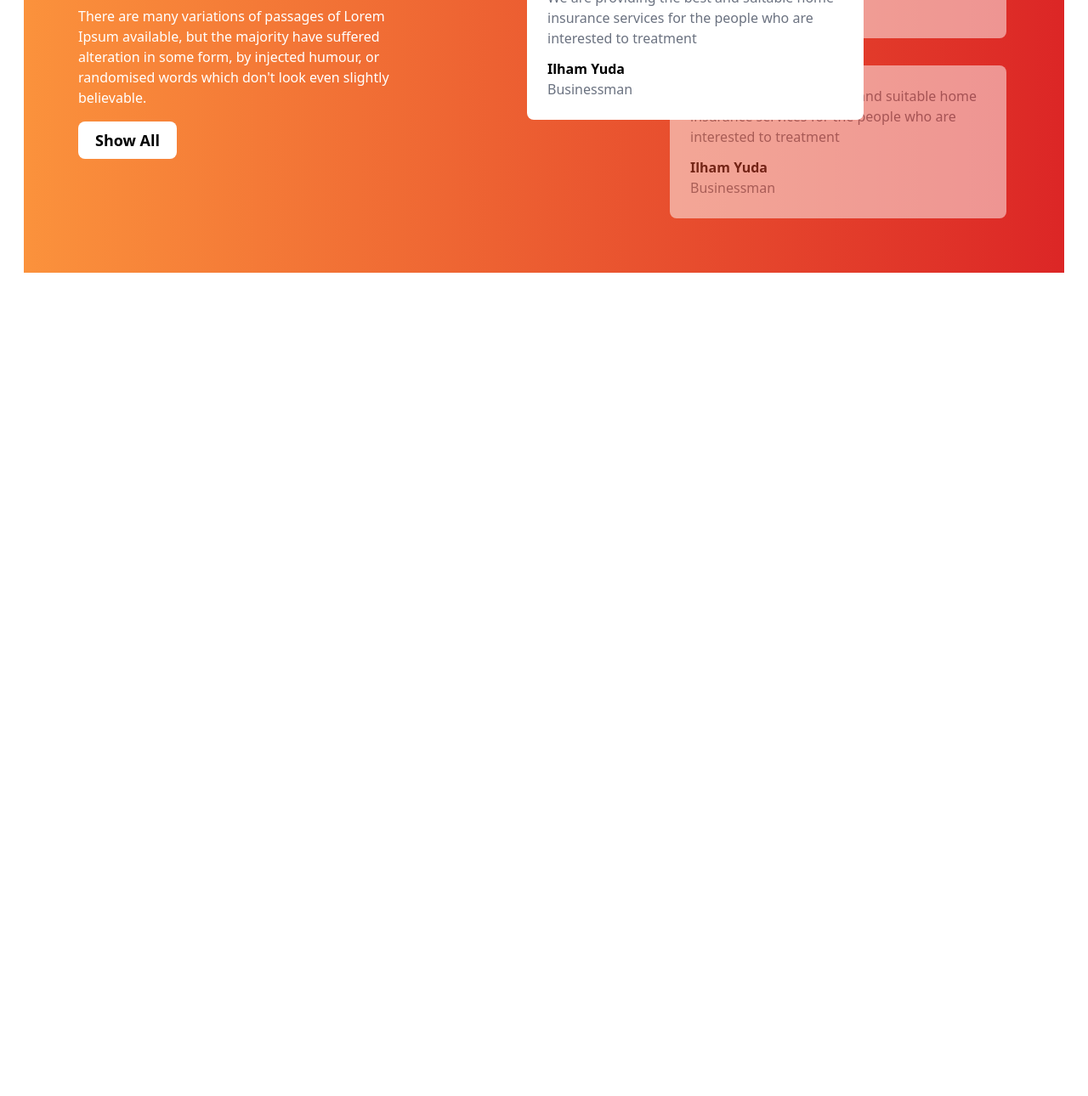
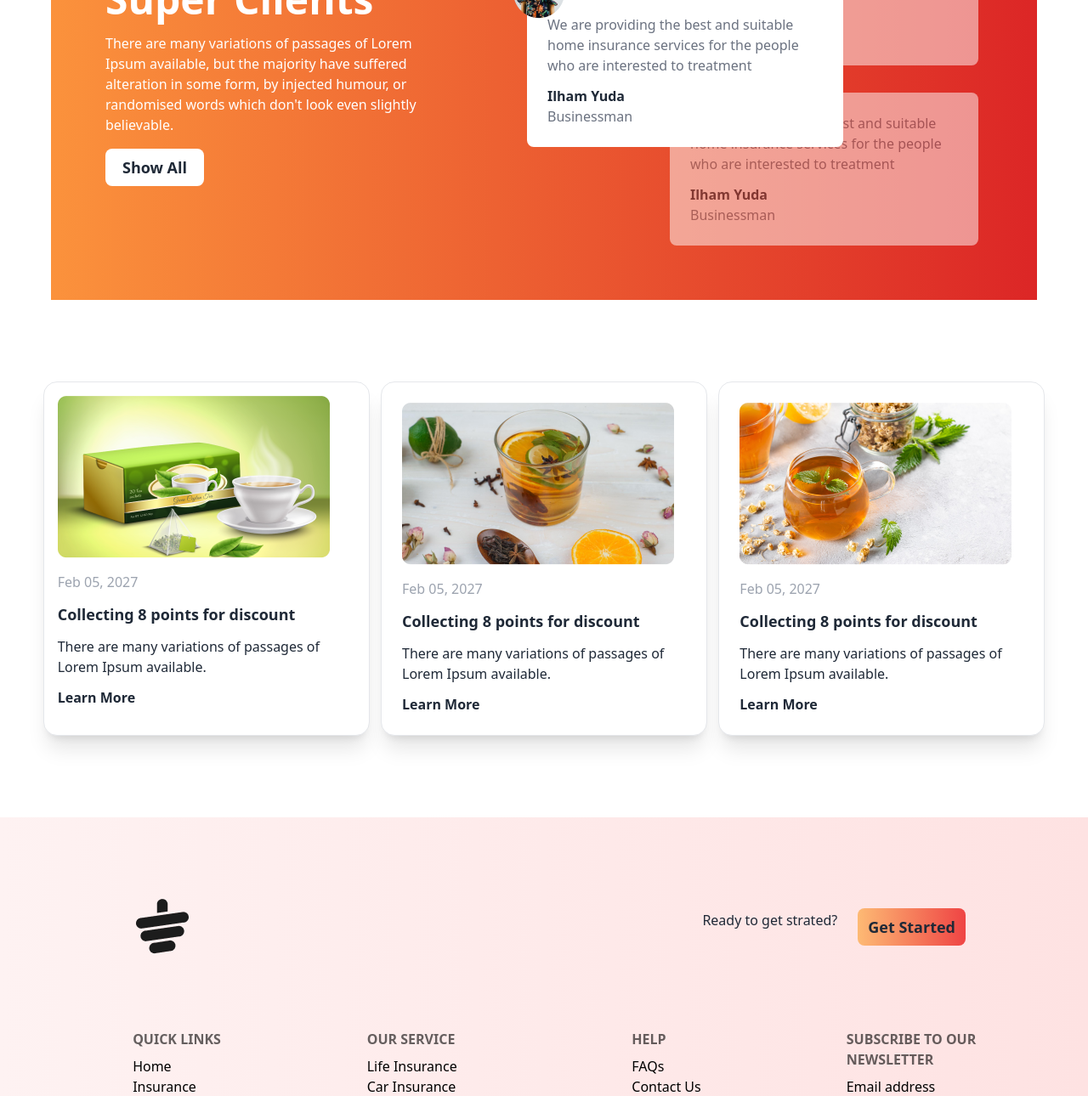
Before and after one commit to ActiveShayun/tea-shop, a plain HTML site: page index.html in a window 1280 px wide. Shown: the part 1957-3247 px from the top of the page at 85% size. Before the commit the page ends 2310 px from the top, so only its background shows below. Drawn offline with nearby package versions, Linux system fonts and the light colour scheme.

Commit message:
project done

```diff
--- a/index.html
+++ b/index.html
@@ -1,5 +1,5 @@
 <!DOCTYPE html>
-<html lang="en">
+<html lang="en" data-theme="light">
 <head>
     <meta charset="UTF-8">
     <meta name="viewport" content="width=device-width, initial-scale=1.0">
@@ -12,15 +12,21 @@
     <link rel="stylesheet" href="https://cdnjs.cloudflare.com/ajax/libs/font-awesome/6.6.0/css/all.min.css" integrity="sha512-Kc323vGBEqzTmouAECnVceyQqyqdsSiqLQISBL29aUW4U/M7pSPA/gEUZQqv1cwx4OnYxTxve5UMg5GT6L4JJg==" crossorigin="anonymous" referrerpolicy="no-referrer" />
     <!-- teilwind cdn -->
     <script src="https://cdn.tailwindcss.com"></script>
+
+   <link href="https://cdn.jsdelivr.net/npm/daisyui@4.12.10/dist/full.min.css" rel="stylesheet" type="text/css" />
+   <script src="https://cdn.tailwindcss.com"></script>
+
     <script>
         tailwind.config = {
           theme: {
             extend: {
               colors: {
                 clifford: '#da373d',
-              }
-            }
-          }
+              },
+
+            },
+
+          },
         }
       </script>
 </head>
@@ -90,7 +96,7 @@
 
          <section class="md:pl-7 p-4 mb-16">
           <div class="lg:grid lg:grid-cols-2">
-            <div class="md:w-5/6 grid grid-cols-2 gap-4 pt-6  md:mb-5">
+            <div class="md:w-5/6 grid grid-cols-2 gap-4 pt-6  md:mb-5 p-4">
               <div class="rounded-lg bg-gradient-to-t from-red-100 to-red-200 p-6"></div>
               <div class="rounded-lg row-span-2 flex items-center  bg-gradient-to-t from-orange-50 to-orange-100">
                 <img class="mx-auto" src="images/fresh-1.png" alt="">
@@ -112,13 +118,15 @@
           </div>
          </section>   <!-- second section closed -->
          <!-- third section start -->
-          <section class=" grid grid-cols-1 lg:grid-cols-2 items-center justify-between lg:gap-10 bg-gradient-to-r from-orange-400 to-red-600 lg:p-16 p-4 mb-8">
+          <section class="p-4 lg:p-8">
+            <div class="grid grid-cols-1 lg:grid-cols-2 items-center justify-between lg:gap-10 bg-gradient-to-r from-orange-400 to-red-600 lg:p-16 p-4 mb-16">
               <div class="lg:w-3/4 md:mb-6">
                 <h3 class="text-5xl font-extrabold text-white mb-4">Meet Our Super Clients</h3>
                 <p class="text-base font-medium text-white mb-4">There are many variations of passages of Lorem Ipsum available, but the majority have suffered alteration in some form, by injected humour, or randomised words which don't look even slightly believable. </p>
                 <button class="text-lg font-bold bg-white px-5 py-2 rounded-lg mb-4">Show All</button>
               </div>
-           <div class="relative">
+              <!-- card section -->
+             <div class="relative pr-3">
               <div class="w-3/4 ">
                 <div class="bg-white opacity-50 p-6 relative left-32 mb-8 rounded-lg">
                   <div class="absolute -top-8 -left-4"><img src="images/client.png" alt=""></div>
@@ -140,8 +148,97 @@
               <small class="text-base font-normal text-gray-500">Businessman</small>
             </div>
              </div>
+            </div>
+          </section>
+          <!-- third section closed -->
+           <!-- four section start -->
+            <section class="px-6 mb-16">
+              <div class="grid grid-cols-1 md:grid-cols-2 xl:grid-cols-3 justify-items-center md:gap-3 lg:gap-4 mb-17">
+                <div class="card bg-base-100 xl:min-w-96 shadow-xl p-4 space-y-4 border mb-8">
+                    <div>
+                      <img class="" src="images/news-1.png" alt="Shoes"/>
+                    </div>
+                  <div class="space-y-3">
+                    <h2 class="text-base font-medium text-gray-400">Feb 05, 2027</h2>
+                    <h3 class="text-lg font-bold">Collecting 8 points for discount</h3>
+                    <p>There are many variations of passages of Lorem Ipsum available.</p>
+                    <button class="text-base font-extrabold">Learn More</button>
+                  </div>
+                </div>
+
+                <div class="card bg-base-100 xl:w-96 shadow-xl border p-6 space-y-4 mb-8">
+                    <div>
+                      <img class="" src="images/news-2.png" alt="Shoes"/>
+                    </div>
+                  <div class="space-y-3">
+                    <h2 class="text-base font-medium text-gray-400">Feb 05, 2027</h2>
+                    <h3 class="text-lg font-bold">Collecting 8 points for discount</h3>
+                    <p>There are many variations of passages of Lorem Ipsum available.</p>
+                    <button class="text-base font-extrabold">Learn More</button>
+                  </div>
+                </div>
+
+                <div class="card bg-base-100 xl:w-96 shadow-xl border p-6 space-y-4 mb-8">
+                    <div>
+                      <img class="" src="images/news-3.png" alt="Shoes"/>
+                    </div>
+                  <div class="space-y-3">
+                    <h2 class="text-base font-medium text-gray-400">Feb 05, 2027</h2>
+                    <h3 class="text-lg font-bold">Collecting 8 points for discount</h3>
+                    <p>There are many variations of passages of Lorem Ipsum available.</p>
+                    <button class="text-base font-extrabold">Learn More</button>
+                  </div>
+                </div>
+
+              </div>
+              </div>
             </section>
      </main>
+
+               <!--  footer section start -->
+               <footer class="bg-gradient-to-r from-red-50 to-red-100 p-10 lg:p-16">
+                <div class="flex justify-between items-center w-full mb-8 lg:p-8 lg:pl-24 lg:pr-20 xl:w-5/5">
+                  <img src="images/cup.png" alt="">
+                  <div class="flex items-center gap-6">
+                    <p class="mb-4">Ready to get strated?</p>
+                    <button class="text-lg font-bold bg-gradient-to-r from-orange-300 to-red-500 py-2 px-3 rounded-lg">Get Started</button>
+                  </div>
+                </div>
+               <div class="grid grid-cols-1 md:space-y-6 md:grid-cols-2  xl:grid-cols-4 lg:justify-items-center items-baseline text-black text-neutral-content mx-auto">
+                <nav>
+                  <h6 class="footer-title">Quick Links</h6>
+                  <a class="link link-hover block">Home</a>
+                  <a class="link link-hover block">Insurance</a>
+                  <a class="link link-hover block">About Us</a>
+                  <a class="link link-hover block mb-8">Privacy Policy</a>
+                </nav>
+                <nav>
+                  <h6 class="footer-title">Our Service</h6>
+                  <a class="link link-hover block">Life Insurance</a>
+                  <a class="link link-hover block">Car Insurance</a>
+                  <a class="link link-hover block">Health Insurance</a>
+                  <a class="link link-hover block mb-8">House Insurance</a>
+                </nav>
+                <nav>
+                  <h6 class="footer-title">Help</h6>
+                  <a class="link link-hover block">FAQs</a>
+                  <a class="link link-hover block mb-8">Contact Us</a>
+                </nav>
+
+                <div class="">
+                  <h6 class="footer-title">Subscribe to our <br> newsletter</h6>
+                  <a class="link link-hover">Email address</a>
+                 <hr>
+                 <div class="">
+                  <i class="fa-brands fa-facebook mr-3"></i>
+                  <i class="fa-brands fa-instagram mr-3"></i>
+                  <i class="fa-brands fa-twitter mr-3"></i>
+                 </div>
+                </div>
+
+
+               </div>
+              </footer>
 
 
 
```
Lines whose indentation alone changed are shown as unchanged.
